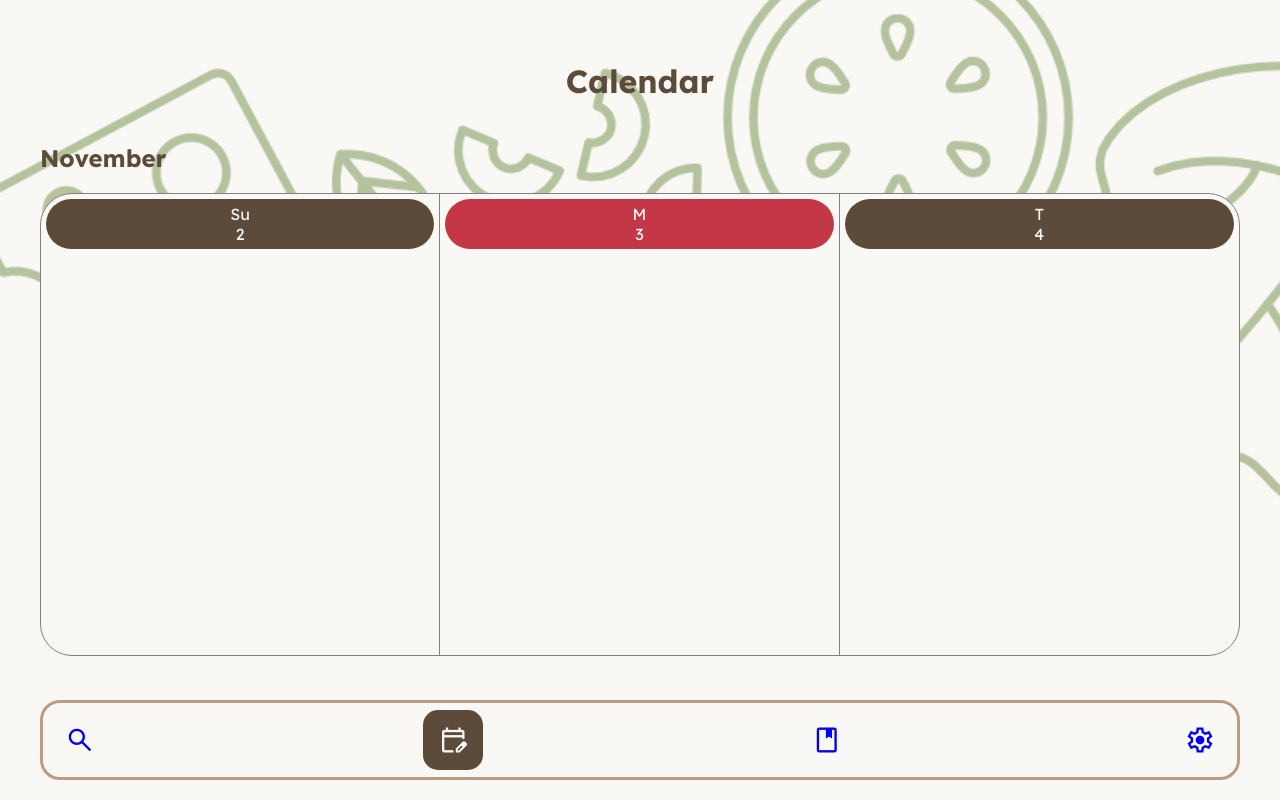
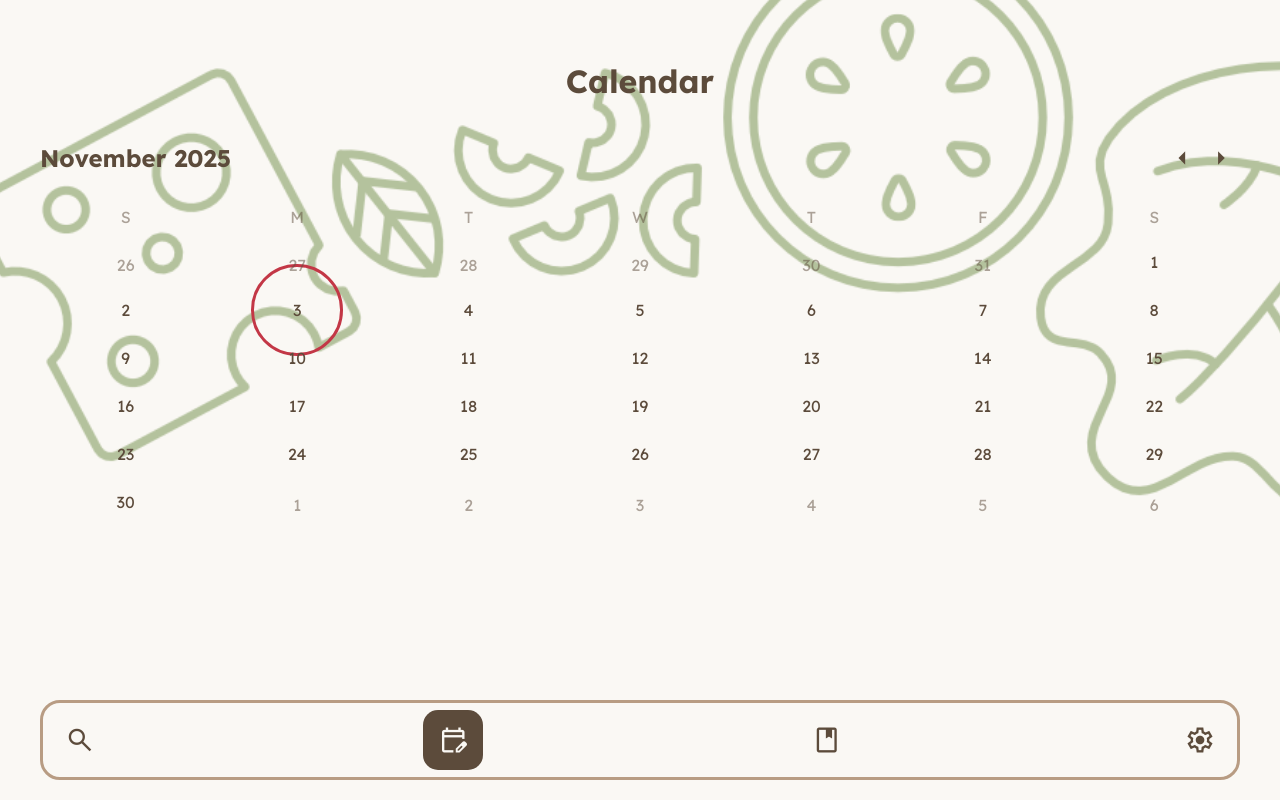
Before and after one commit to turbonobsin/MealPlanningApp, a Vue app: page /calendar in a window 1280 px wide. Built offline with nearby package versions, Linux system fonts and the light colour scheme.

Commit message:
11/2/25 - Claeb

```diff
--- a/src/components/FavoriteRecipe.vue
+++ b/src/components/FavoriteRecipe.vue
@@ -9,6 +9,11 @@ const props = defineProps({
 </script>
 
 <template>
-    <div>{{ recipe.title }}</div>
-    <div>{{ recipe.cookingMinutes }}</div>
+    <div v-if="recipe">
+        <div>{{ recipe.title }}</div>
+        <div>{{ recipe.cookingMinutes }}</div>
+    </div>
+    <div v-else>
+        Couldn't find recipe data
+    </div>
 </template>
--- a/src/components/Menu_Item.vue
+++ b/src/components/Menu_Item.vue
@@ -24,6 +24,8 @@ const props = defineProps({
     transition: all .2s;
 
     font-size:30px;
+    color: var(--dark);
+    font-variation-settings: 'FILL' 0;
 }
 
 * {
--- a/src/util.js
+++ b/src/util.js
@@ -59,11 +59,22 @@ export function getMonthLength(date){
 }
 
 export const weekdayAbbr = [
-    "Su",
+    // "Su",
+    "S",
     "M",
     "T",
     "W",
-    "Th",
+    // "Th",
+    "T",
     "F",
     "S"
 ];
+export const weekday = [
+    "Sunday",
+    "Monday",
+    "Tuesday",
+    "Wednesday",
+    "Thursday",
+    "Friday",
+    "Saturday"
+];
--- a/src/views/CalendarView.vue
+++ b/src/views/CalendarView.vue
@@ -1,9 +1,11 @@
 <script setup lang="ts">
 import CalMonthItem from '@/components/calendar/CalMonthItem.vue';
-import { weekdayAbbr } from '@/util';
+import { getMonthLength, weekday, weekdayAbbr } from '@/util';
 import { computed, ref } from 'vue';
 
-let today = ref(new Date());
+const today = ref(new Date());
+
+const monthOffset = ref(0); // going forward or back by months
 
 let itemCount = ref(3);
 // let itemCount = ref(10);
@@ -18,7 +20,7 @@ const days = computed(() => {
     }[] = [];
     let td = today.value;
 
-    for (let i = -Math.floor(itemCount.value/2); i < Math.ceil(itemCount.value/2); i++) {
+    for (let i = -Math.floor(itemCount.value / 2); i < Math.ceil(itemCount.value / 2); i++) {
         let d = new Date(td.getFullYear(), td.getMonth(), td.getDate() + i);
         list.push({
             d,
@@ -32,13 +34,69 @@ const days = computed(() => {
     return list;
 });
 
+const previousDays = computed(() => {
+    let firstDay = thisMonthDate.value;
+    return firstDay.getDay();
+});
+
+const previousMonthLength = computed(() => {
+    let td = today.value;
+    return getMonthLength(new Date(td.getFullYear(), td.getMonth() + monthOffset.value - 1, 1, 0, 0, 0, 0));
+});
+
+const afterDays = computed(() => {
+    let td = today.value;
+    let thisMonthLen = getMonthLength(thisMonthDate.value);
+    let lastDay = new Date(td.getFullYear(), td.getMonth() + monthOffset.value, thisMonthLen, 0, 0, 0, 0);
+    console.log("after days",thisMonthLen,lastDay.getDay(),6 - lastDay.getDay());
+    return (6 - lastDay.getDay()) || 7;
+});
+
+function navForward(){
+    monthOffset.value++;
+}
+function navBack(){
+    monthOffset.value--;
+}
+
+const thisMonthDate = computed(()=>{
+    let td = today.value;
+    return new Date(td.getFullYear(),td.getMonth()+monthOffset.value,1,0,0,0,0);
+});
+
 </script>
 
 <template>
     <h1>Calendar</h1>
     <main>
-        <h2>{{ today.toLocaleString([],{month:"long"}) }}</h2>
-        <div class="calendar">
+        <header class="calendar-header">
+            <h2>{{ thisMonthDate.toLocaleString([], { month: "long" }) }} {{ thisMonthDate.getFullYear() }}</h2>
+            <div>
+                <button @click="navBack" class="material-symbols-outlined cal2-nav-buttons">arrow_left</button>
+                <button @click="navForward" class="material-symbols-outlined cal2-nav-buttons">arrow_right</button>
+            </div>
+        </header>
+        <div class="calendar2">
+            <div v-for="day in weekdayAbbr" class="cal2-day">
+                {{ day }}
+            </div>
+            <div v-for="i in previousDays" class="cal2-previous-date">
+                {{ previousMonthLength - previousDays + i }}
+            </div>
+            <div v-for="i in getMonthLength(thisMonthDate)" :class="['cal2-date',{today:i == today.getDate() && monthOffset == 0}]">
+                <div class="date">{{ i }}</div>
+                <div class="meals">
+                    <!-- <div class="meal0 valid"></div> -->
+                    <!-- <div class="meal1 valid"></div> -->
+                    <!-- <div class="meal2 valid"></div> -->
+                </div>
+            </div>
+            <div v-for="i in afterDays" class="cal2-after-date">
+                {{ i }}
+            </div>
+        </div>
+
+        <!-- <div class="calendar">
             <div class="day-list" :style="{'--columns':`${itemCount}`}">
                 <div v-for="day in days" :class="['calendar-column', { today: day.today }]">
                     <header class="header">
@@ -47,16 +105,88 @@ const days = computed(() => {
                     </header>
                 </div>
             </div>
-        </div>
+        </div> -->
     </main>
 </template>
 
 <style scoped>
 
-main{
-    height:calc(100vh - 7rem - 155px);
-    display:grid;
-    grid-template-rows:auto 1fr;
+.meals{
+    display:flex;
+    gap:3px;
+}
+.meals > *{
+    width:0.4em;
+    height:0.4em;
+    background-color:var(--main-color);
+    border-radius:50%;
+}
+
+.cal2-nav-buttons{
+    font-size:2em;
+    margin-inline:0.1em;
+}
+
+.calendar-header{
+    display:flex;
+    align-items:center;
+    justify-content:space-between;
+}
+
+.calendar2 {
+    display: flex;
+    flex-wrap: wrap;
+    height: max-content;
+}
+
+.calendar2 > div {
+    width: calc(100% / 7);
+    height: 3em;
+    display:flex;
+    flex-direction:column;
+    justify-content:center;
+    align-items:center;
+    gap:5px;
+    aspect-ratio: 5;
+    --accent: transparent;
+    --bg: transparent;
+}
+.calendar2 > div.today {
+    --accent: var(--red);
+    /* --color: var(--light); */
+}
+
+.cal2-day {
+    opacity: 0.5;
+}
+
+.cal2-date {
+
+}
+
+.cal2-previous-date,
+.cal2-after-date {
+    opacity:0.5;
+}
+
+.date {
+    background-color:var(--bg);
+    outline:solid 3px var(--accent);
+    color:var(--color,inherit);
+    width:50%;
+    aspect-ratio:1;
+    border-radius:50%;
+    display:flex;
+    align-items:center;
+    justify-content:center;
+}
+
+/*  */
+
+main {
+    height: calc(100vh - 7rem - 155px);
+    display: grid;
+    grid-template-rows: auto 1fr;
 }
 
 .calendar {
@@ -72,7 +202,7 @@ main{
     width: 100%;
     position: relative;
     background-color: var(--light);
-    --border-radius:2rem;
+    --border-radius: 2rem;
     border-radius: var(--border-radius);
     border: solid 1px gray;
     /* box-shadow:0px 5px 5px rgba(0,0,0,0.05); */
@@ -86,7 +216,7 @@ main{
     z-index: 0;
 }
 
-.calendar-column:not(:last-child){
+.calendar-column:not(:last-child) {
     border-right: solid 1px gray;
 }
 
@@ -94,18 +224,19 @@ main{
     /* outline: solid 3px var(--red); */
     z-index: 1;
 
-    & .header{
-        background-color:var(--red);
+    & .header {
+        background-color: var(--red);
     }
 }
 
 .calendar-column .header {
     background-color: var(--dark);
     color: var(--light);
-    padding:5px;
-    margin:5px;
-    border-radius:var(--border-radius);
+    padding: 5px;
+    margin: 5px;
+    border-radius: var(--border-radius);
 }
+
 /* .calendar-column:first-child .header{
     border-top-left-radius:var(--border-radius);
     border-bottom-left-radius:var(--border-radius);
--- a/src/views/HomeView.vue
+++ b/src/views/HomeView.vue
@@ -214,13 +214,6 @@ function addToCalendar() {
 				See full recipe &gt;
 			</RouterLink>
 		</div>
-
-		<ul>
-			<li><RouterLink to="/details">Details</RouterLink></li>
-			<li><RouterLink to="/profile">Profile</RouterLink></li>
-			<li><RouterLink to="/favorites">Favorites</RouterLink></li>
-			<li><RouterLink to="/calendar">Calendar</RouterLink></li>
-		</ul>
 	</main>
 </template>
 
```
Also changed, not shown: src/stores/profiles.js (+22 -2 lines).
